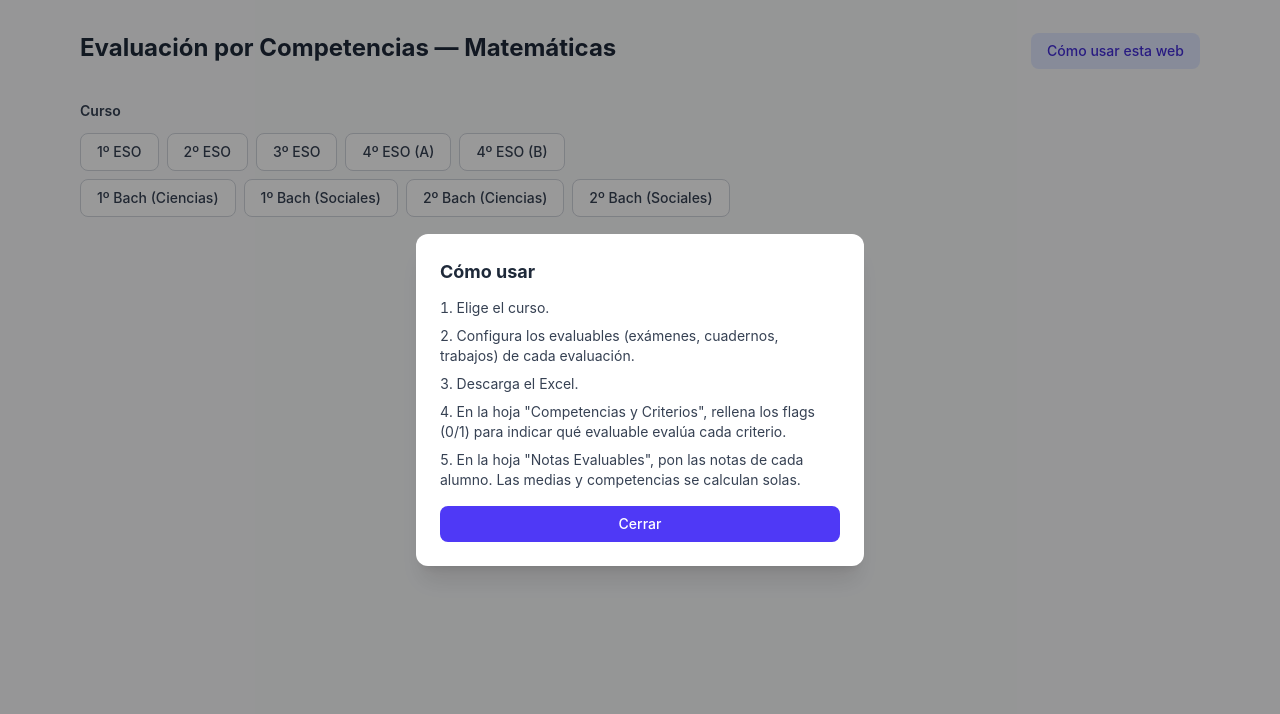
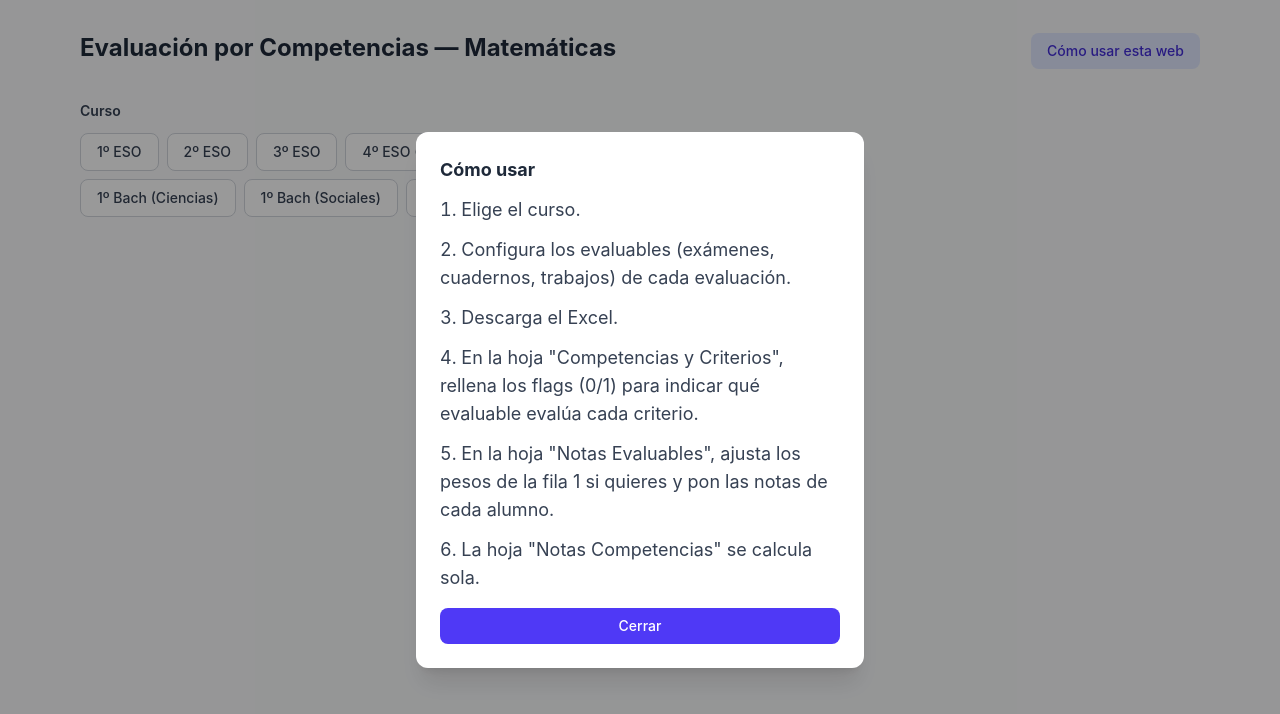
Before and after one commit to sheriffff/compentencias_eso_bachillerato, a Vue app: page / in a window 1280 px wide. Both pictures are taken after a click on the button "Cómo usar esta web". Shown: the top 714 px of the page. Built offline with nearby package versions, Linux system fonts and the light colour scheme.

Commit message:
improve4

```diff
--- a/src/App.vue
+++ b/src/App.vue
@@ -88,12 +88,13 @@ function download() {
       <div v-if="showHelp" class="fixed inset-0 z-50 flex items-center justify-center bg-black/40" @click.self="showHelp = false">
         <div class="bg-white rounded-xl shadow-xl p-6 max-w-md mx-4">
           <h2 class="text-lg font-bold text-gray-800 mb-3">Cómo usar</h2>
-          <ol class="list-decimal list-inside text-sm text-gray-700 space-y-2">
+          <ol class="list-decimal list-inside text-lg text-gray-700 space-y-3">
             <li>Elige el curso.</li>
             <li>Configura los evaluables (exámenes, cuadernos, trabajos) de cada evaluación.</li>
             <li>Descarga el Excel.</li>
             <li>En la hoja "Competencias y Criterios", rellena los flags (0/1) para indicar qué evaluable evalúa cada criterio.</li>
-            <li>En la hoja "Notas Evaluables", pon las notas de cada alumno. Las medias y competencias se calculan solas.</li>
+            <li>En la hoja "Notas Evaluables", ajusta los pesos de la fila 1 si quieres y pon las notas de cada alumno.</li>
+            <li>La hoja "Notas Competencias" se calcula sola.</li>
           </ol>
           <button @click="showHelp = false" class="mt-4 w-full bg-indigo-600 text-white py-2 rounded-lg text-sm font-medium hover:bg-indigo-700 cursor-pointer">Cerrar</button>
         </div>
--- a/src/composables/useExcelGenerator.js
+++ b/src/composables/useExcelGenerator.js
@@ -26,6 +26,25 @@ export function useExcelGenerator() {
     const S = subcomps.length
     const evalCounts = evaluaciones.map(e => e.evaluables.length)
     const ROWS = 30
+
+    // ==========================================
+    // Sheet 0: Instrucciones
+    // ==========================================
+    const wsInst = wb.addWorksheet('Instrucciones')
+    const instrucciones = [
+      '1. Ve a la hoja "Competencias y Criterios" y rellena los flags (0 o 1) para indicar qué evaluable evalúa cada criterio.',
+      '2. Ve a la hoja "Notas Evaluables". En la fila 1 puedes ajustar los pesos relativos de cada evaluable (por defecto reparten equitativamente).',
+      '3. En esa misma hoja, introduce las notas de cada alumno. Las medias ponderadas se calculan automáticamente.',
+      '4. La hoja "Notas Competencias" calcula automáticamente la nota de cada criterio y competencia a partir de los flags y las notas.'
+    ]
+    wsInst.getCell(1, 1).value = 'Instrucciones'
+    wsInst.getCell(1, 1).font = { bold: true, size: 16 }
+    instrucciones.forEach((txt, idx) => {
+      const cell = wsInst.getCell(3 + idx, 1)
+      cell.value = txt
+      cell.font = { size: 12 }
+    })
+    wsInst.getColumn(1).width = 120
 
     const headerFill = { type: 'pattern', pattern: 'solid', fgColor: { argb: 'FF4472C4' } }
     const headerFont = { bold: true, color: { argb: 'FFFFFFFF' }, size: 11 }
```
